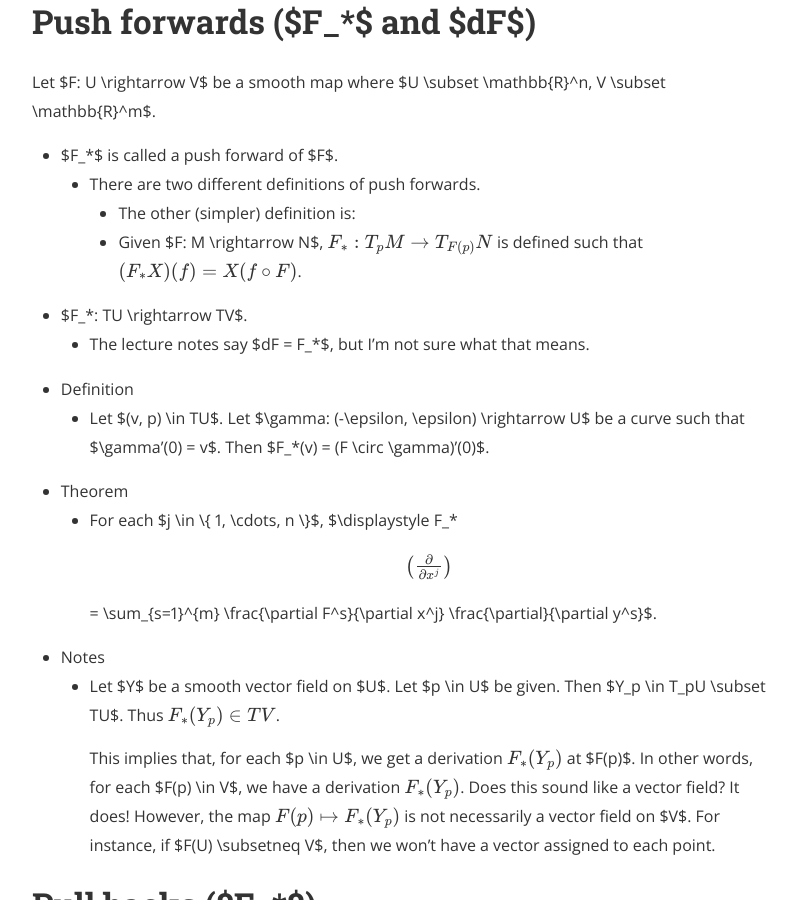
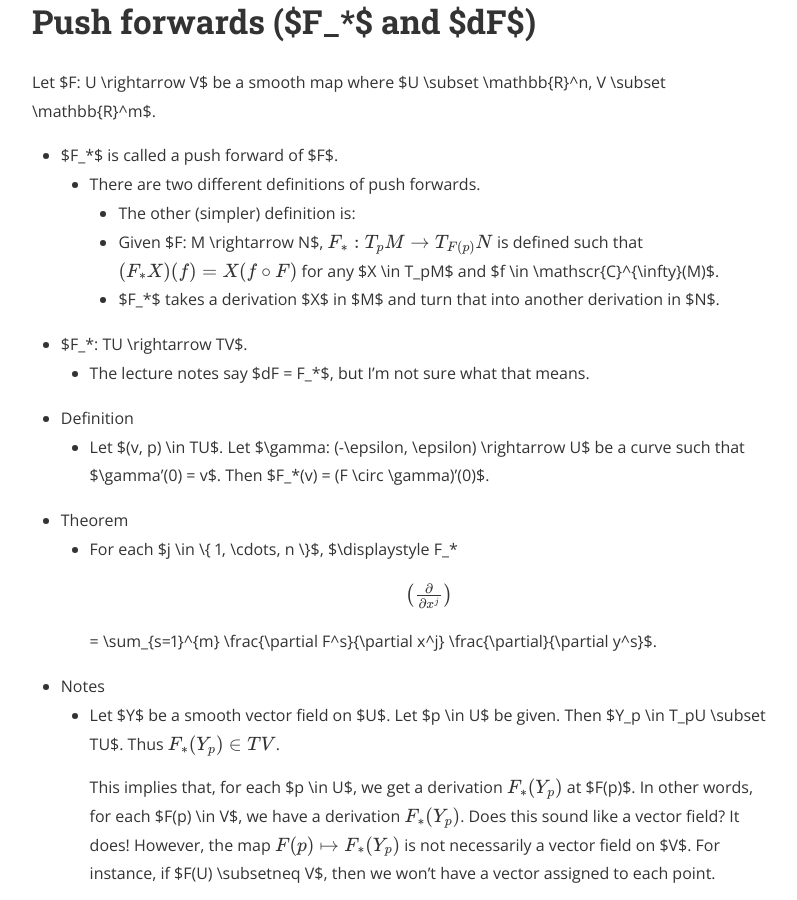
Before and after one commit to hidenori-shinohara/hidenori-shinohara.github.io, a Jekyll site: the page built from _posts/courses/math620/2019-09-09-smooth-manifold-cheat-sheet.md, in a window 1280 px wide and 900 px high, scrolled down 1434 px. Shown: the whole window, without its empty margins (240-1037 px from the left). Built offline with Jekyll 4.4.1, drawn with Linux system fonts in a browser that asks for light colours; nearby versions of some CDN libraries; formulas are drawn with MathJax 3.

Commit message:
Add more notes on pushforward

```diff
--- a/_posts/courses/math620/2019-09-09-smooth-manifold-cheat-sheet.md
+++ b/_posts/courses/math620/2019-09-09-smooth-manifold-cheat-sheet.md
@@ -28,7 +28,8 @@ Let $F: U \rightarrow V$ be a smooth map where $U \subset \mathbb{R}^n, V \subse
 * $F_*$ is called a push forward of $F$.
     * There are two different definitions of push forwards.
         * The other (simpler) definition is:
-        * Given $F: M \rightarrow N$, $$F_*: T_pM \rightarrow T_{F(p)}N$$ is defined such that $$(F_*X)(f) = X(f \circ F)$$.
+        * Given $F: M \rightarrow N$, $$F_*: T_pM \rightarrow T_{F(p)}N$$ is defined such that $$(F_*X)(f) = X(f \circ F)$$ for any $X \in T_pM$ and $f \in \mathscr{C}^{\infty}(M)$.
+        * $F_*$ takes a derivation $X$ in $M$ and turn that into another derivation in $N$.
 * $F_*: TU \rightarrow TV$.
     * The lecture notes say $dF = F_*$, but I'm not sure what that means.
 * Definition
```
